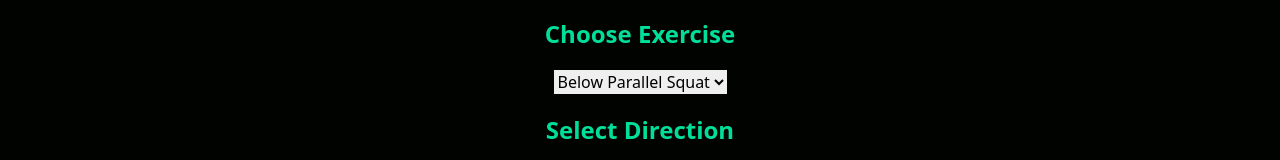
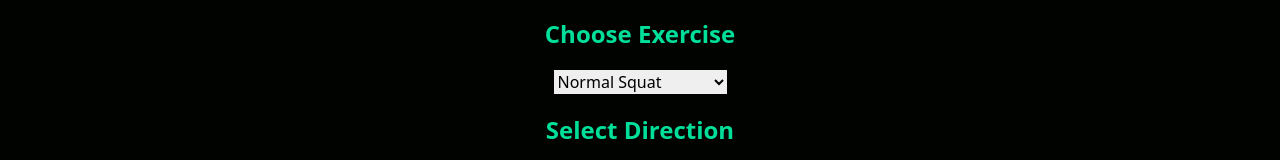
Before and after one commit to ikanbilis99/gym-webapp, a React (Create React App) app: page /getstarted in a window 1280 px wide. Shown: the part 138-298 px from the top of the page. Built offline with nearby package versions, Linux system fonts and the light colour scheme.

Commit message:
Update Main.jsx

```diff
--- a/src/components/Main.jsx
+++ b/src/components/Main.jsx
@@ -57,8 +57,8 @@ export const Main = () => {
           value={exercise}
           onChange={(e) => setExercise(e.target.value)}
         >
-          <option value="A">Below Parallel Squat</option>
-          <option value="B">Deep Squat</option>
+          <option value="A">Normal Squat</option>
+          <option value="B">Below Parallel Squat</option>
           <option value="C">Front Squat</option>
           <option value="D">Squat Hold</option>
         </select>
```
